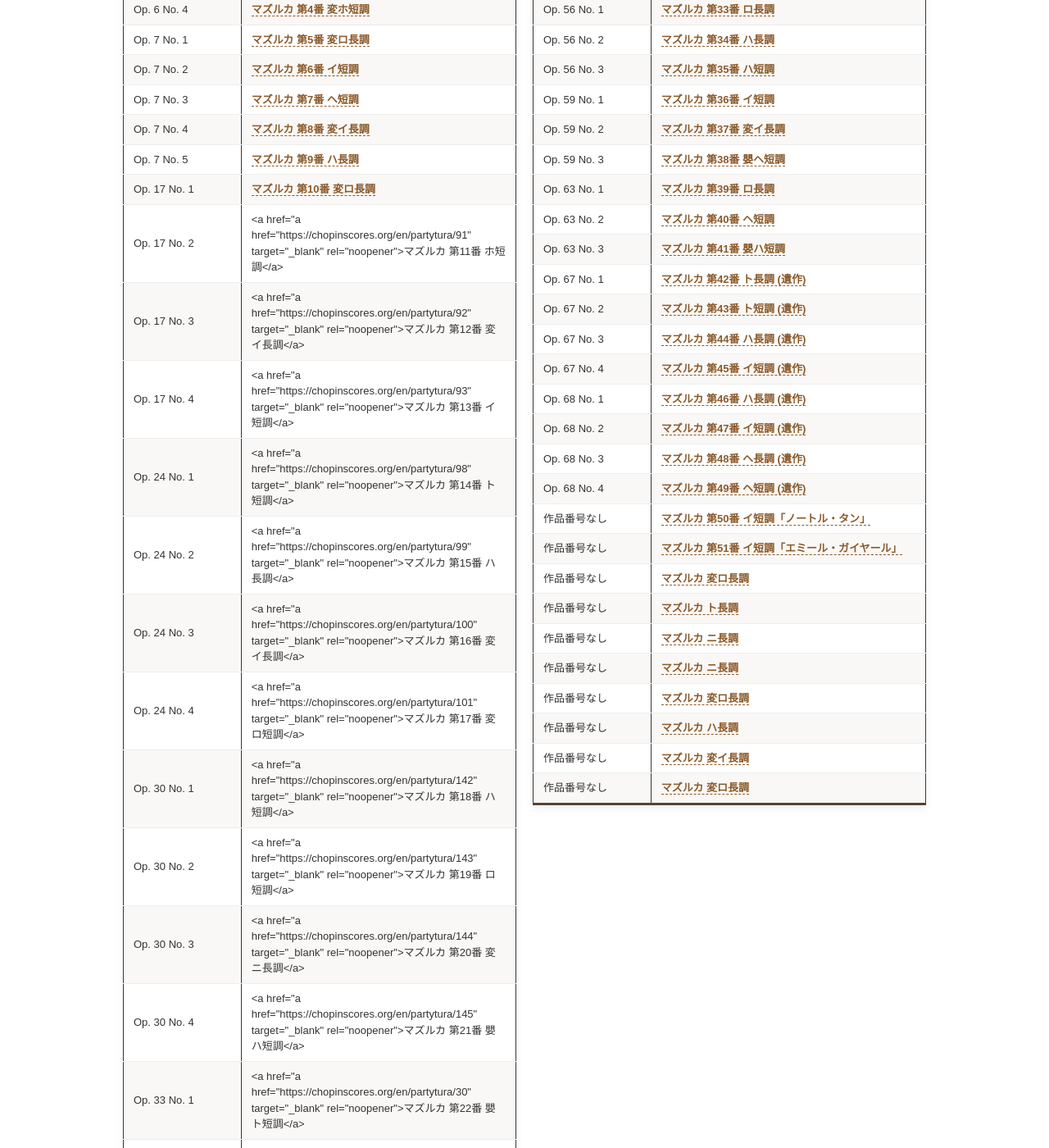
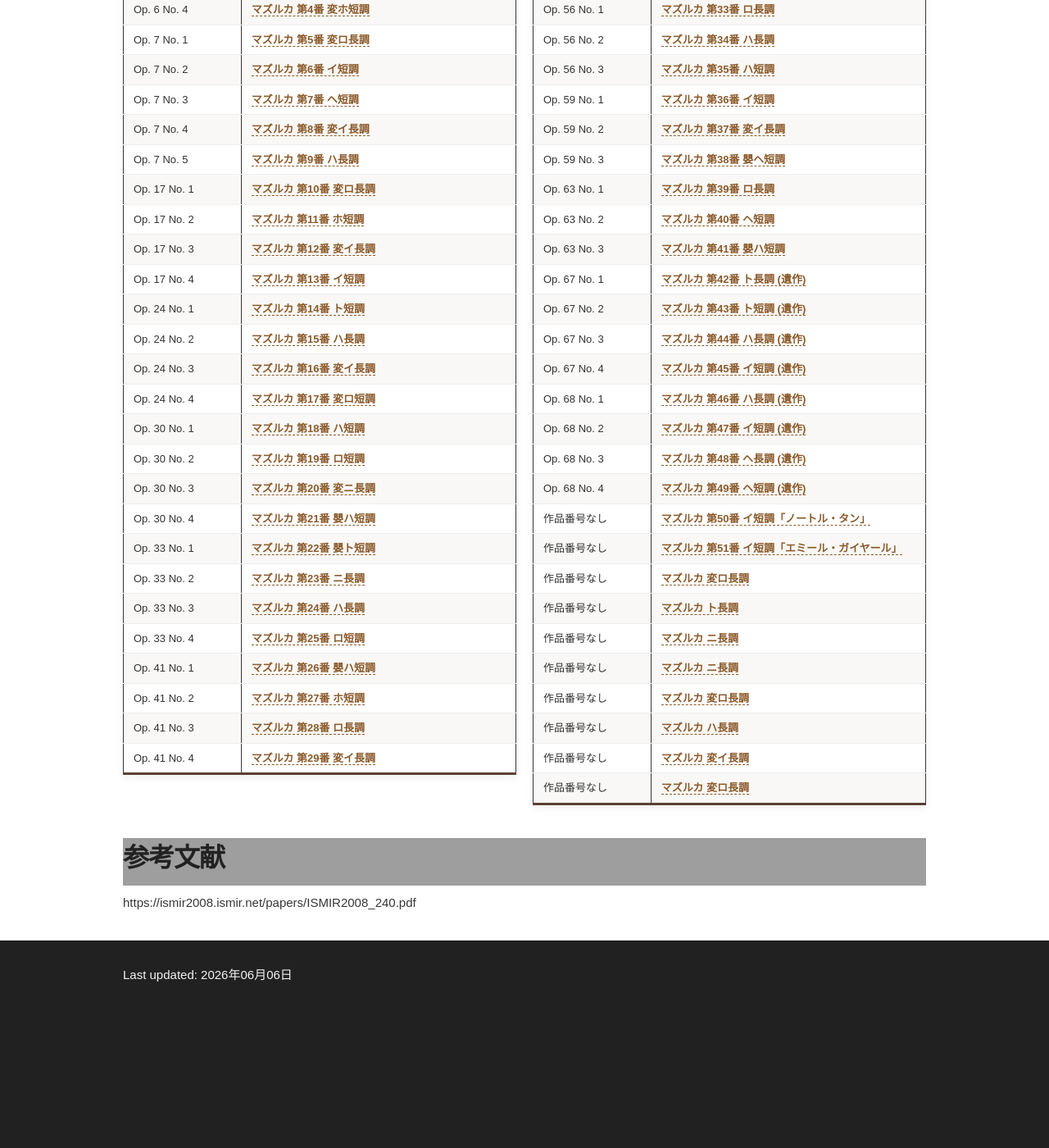
Before and after one commit to akikowashino/akikowashino.github.io, a Jekyll site: the page built from mazurka/index-en.md, in a window 1280 px wide and 1400 px high, scrolled down 548 px. Shown: the whole window at 82% size. Built offline with Jekyll 4.4.1, drawn with Linux system fonts in a browser that asks for light colours; after the commit the page ends 1784 px from its top, so only the background shows below that; some of the changed lines change nothing that is shown; some of the changed text lies outside the part shown; grey boxes are pictures that could not be loaded.

Commit message:
Update index-en.md

```diff
--- a/mazurka/index-en.md
+++ b/mazurka/index-en.md
@@ -168,25 +168,25 @@ In Progress English
         <tr><td>Op. 7 No. 4</td><td><a href="https://chopinscores.org/en/partytura/61" target="_blank" rel="noopener">マズルカ 第8番 変イ長調</a></td></tr>
         <tr><td>Op. 7 No. 5</td><td><a href="https://chopinscores.org/en/partytura/62" target="_blank" rel="noopener">マズルカ 第9番 ハ長調</a></td></tr>
         <tr><td>Op. 17 No. 1</td><td><a href="https://chopinscores.org/en/partytura/90" target="_blank" rel="noopener">マズルカ 第10番 変ロ長調</a></td></tr>
-        <tr><td>Op. 17 No. 2</td><td><a href="a href="https://chopinscores.org/en/partytura/91" target="_blank" rel="noopener">マズルカ 第11番 ホ短調</a></td></tr>
-        <tr><td>Op. 17 No. 3</td><td><a href="a href="https://chopinscores.org/en/partytura/92" target="_blank" rel="noopener">マズルカ 第12番 変イ長調</a></td></tr>
-        <tr><td>Op. 17 No. 4</td><td><a href="a href="https://chopinscores.org/en/partytura/93" target="_blank" rel="noopener">マズルカ 第13番 イ短調</a></td></tr>
-        <tr><td>Op. 24 No. 1</td><td><a href="a href="https://chopinscores.org/en/partytura/98" target="_blank" rel="noopener">マズルカ 第14番 ト短調</a></td></tr>
-        <tr><td>Op. 24 No. 2</td><td><a href="a href="https://chopinscores.org/en/partytura/99" target="_blank" rel="noopener">マズルカ 第15番 ハ長調</a></td></tr>
-        <tr><td>Op. 24 No. 3</td><td><a href="a href="https://chopinscores.org/en/partytura/100" target="_blank" rel="noopener">マズルカ 第16番 変イ長調</a></td></tr>
-        <tr><td>Op. 24 No. 4</td><td><a href="a href="https://chopinscores.org/en/partytura/101" target="_blank" rel="noopener">マズルカ 第17番 変ロ短調</a></td></tr>
-        <tr><td>Op. 30 No. 1</td><td><a href="a href="https://chopinscores.org/en/partytura/142" target="_blank" rel="noopener">マズルカ 第18番 ハ短調</a></td></tr>
-        <tr><td>Op. 30 No. 2</td><td><a href="a href="https://chopinscores.org/en/partytura/143" target="_blank" rel="noopener">マズルカ 第19番 ロ短調</a></td></tr>
-        <tr><td>Op. 30 No. 3</td><td><a href="a href="https://chopinscores.org/en/partytura/144" target="_blank" rel="noopener">マズルカ 第20番 変ニ長調</a></td></tr>
-        <tr><td>Op. 30 No. 4</td><td><a href="a href="https://chopinscores.org/en/partytura/145" target="_blank" rel="noopener">マズルカ 第21番 嬰ハ短調</a></td></tr>
-        <tr><td>Op. 33 No. 1</td><td><a href="a href="https://chopinscores.org/en/partytura/30" target="_blank" rel="noopener">マズルカ 第22番 嬰ト短調</a></td></tr>
-        <tr><td>Op. 33 No. 2</td><td><a href="a href="https://chopinscores.org/en/partytura/31" target="_blank" rel="noopener">マズルカ 第23番 ニ長調</a></td></tr>
-        <tr><td>Op. 33 No. 3</td><td><a href="a href="https://chopinscores.org/en/partytura/32" target="_blank" rel="noopener">マズルカ 第24番 ハ長調</a></td></tr>
-        <tr><td>Op. 33 No. 4</td><td><a href="a href="https://chopinscores.org/en/partytura/33" target="_blank" rel="noopener">マズルカ 第25番 ロ短調</a></td></tr>
-        <tr><td>Op. 41 No. 1</td><td><a href="a href="https://chopinscores.org/en/partytura/155" target="_blank" rel="noopener">マズルカ 第26番 嬰ハ短調</a></td></tr>
-        <tr><td>Op. 41 No. 2</td><td><a href="a href="https://chopinscores.org/en/partytura/156" target="_blank" rel="noopener">マズルカ 第27番 ホ短調</a></td></tr>
-        <tr><td>Op. 41 No. 3</td><td><a href="a href="https://chopinscores.org/en/partytura/157" target="_blank" rel="noopener">マズルカ 第28番 ロ長調</a></td></tr>
-        <tr><td>Op. 41 No. 4</td><td><a href="a href="https://chopinscores.org/en/partytura/158" target="_blank" rel="noopener">マズルカ 第29番 変イ長調</a></td></tr>
+        <tr><td>Op. 17 No. 2</td><td><a href="https://chopinscores.org/en/partytura/91" target="_blank" rel="noopener">マズルカ 第11番 ホ短調</a></td></tr>
+        <tr><td>Op. 17 No. 3</td><td><a href="https://chopinscores.org/en/partytura/92" target="_blank" rel="noopener">マズルカ 第12番 変イ長調</a></td></tr>
+        <tr><td>Op. 17 No. 4</td><td><a href="https://chopinscores.org/en/partytura/93" target="_blank" rel="noopener">マズルカ 第13番 イ短調</a></td></tr>
+        <tr><td>Op. 24 No. 1</td><td><a href="https://chopinscores.org/en/partytura/98" target="_blank" rel="noopener">マズルカ 第14番 ト短調</a></td></tr>
+        <tr><td>Op. 24 No. 2</td><td><a href="https://chopinscores.org/en/partytura/99" target="_blank" rel="noopener">マズルカ 第15番 ハ長調</a></td></tr>
+        <tr><td>Op. 24 No. 3</td><td><a href="https://chopinscores.org/en/partytura/100" target="_blank" rel="noopener">マズルカ 第16番 変イ長調</a></td></tr>
+        <tr><td>Op. 24 No. 4</td><td><a href="https://chopinscores.org/en/partytura/101" target="_blank" rel="noopener">マズルカ 第17番 変ロ短調</a></td></tr>
+        <tr><td>Op. 30 No. 1</td><td><a href="https://chopinscores.org/en/partytura/142" target="_blank" rel="noopener">マズルカ 第18番 ハ短調</a></td></tr>
+        <tr><td>Op. 30 No. 2</td><td><a href="https://chopinscores.org/en/partytura/143" target="_blank" rel="noopener">マズルカ 第19番 ロ短調</a></td></tr>
+        <tr><td>Op. 30 No. 3</td><td><a href="https://chopinscores.org/en/partytura/144" target="_blank" rel="noopener">マズルカ 第20番 変ニ長調</a></td></tr>
+        <tr><td>Op. 30 No. 4</td><td><a href="https://chopinscores.org/en/partytura/145" target="_blank" rel="noopener">マズルカ 第21番 嬰ハ短調</a></td></tr>
+        <tr><td>Op. 33 No. 1</td><td><a href="https://chopinscores.org/en/partytura/30" target="_blank" rel="noopener">マズルカ 第22番 嬰ト短調</a></td></tr>
+        <tr><td>Op. 33 No. 2</td><td><a href="https://chopinscores.org/en/partytura/31" target="_blank" rel="noopener">マズルカ 第23番 ニ長調</a></td></tr>
+        <tr><td>Op. 33 No. 3</td><td><a href="https://chopinscores.org/en/partytura/32" target="_blank" rel="noopener">マズルカ 第24番 ハ長調</a></td></tr>
+        <tr><td>Op. 33 No. 4</td><td><a href="https://chopinscores.org/en/partytura/33" target="_blank" rel="noopener">マズルカ 第25番 ロ短調</a></td></tr>
+        <tr><td>Op. 41 No. 1</td><td><a href="https://chopinscores.org/en/partytura/155" target="_blank" rel="noopener">マズルカ 第26番 嬰ハ短調</a></td></tr>
+        <tr><td>Op. 41 No. 2</td><td><a href="https://chopinscores.org/en/partytura/156" target="_blank" rel="noopener">マズルカ 第27番 ホ短調</a></td></tr>
+        <tr><td>Op. 41 No. 3</td><td><a href="https://chopinscores.org/en/partytura/157" target="_blank" rel="noopener">マズルカ 第28番 ロ長調</a></td></tr>
+        <tr><td>Op. 41 No. 4</td><td><a href="https://chopinscores.org/en/partytura/158" target="_blank" rel="noopener">マズルカ 第29番 変イ長調</a></td></tr>
       </tbody>
     </table>
   </div>
```
